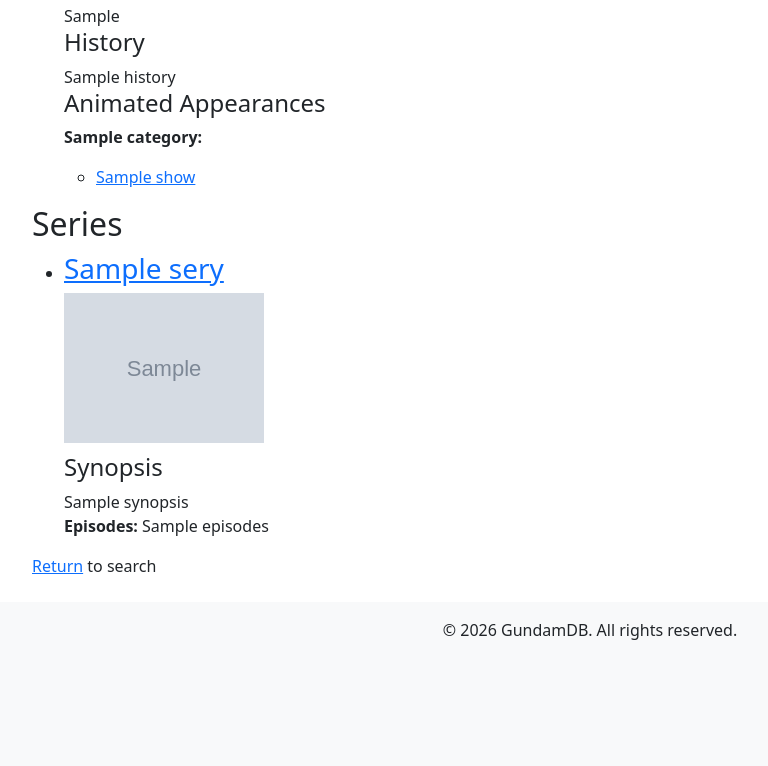
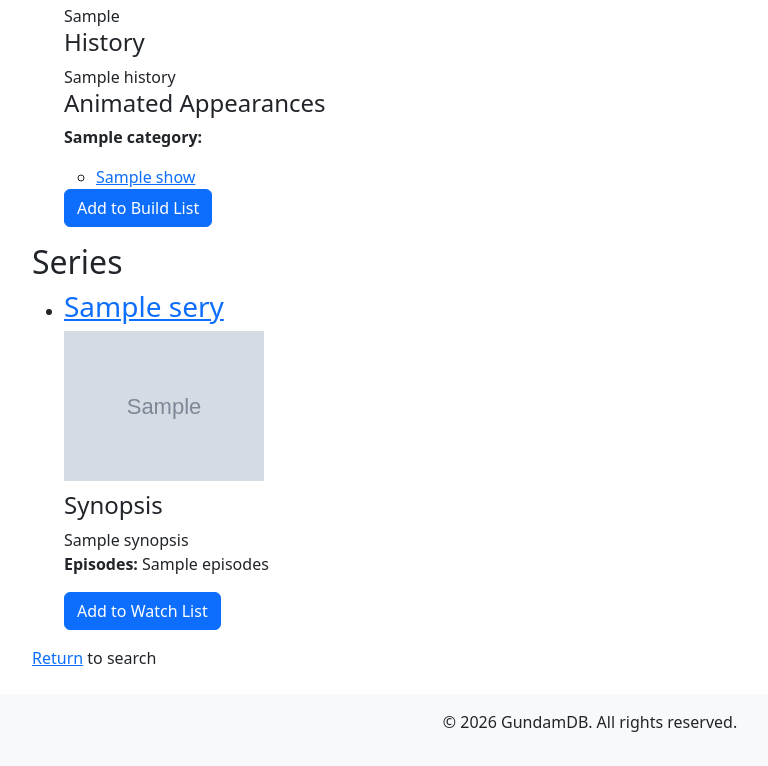
Before and after one commit to EricJostad/CS50-Final-Project, a Flask app: template templates/search_results.html in a window 1280 px wide. Shown: the part 481-1247 px from the top of the page, without its empty margins (50-818 px from the left). Before the commit the page ends 1121 px from the top, so only its background shows below. Run offline with Flask 3, Linux system fonts and the light colour scheme; the template is opened without the code that fills it: most values are stand-ins (such as "Sample title", 1, 10 or a date in 2020); grey boxes marked "Sample" are stand-in pictures.

Commit message:
Added button functionality to add to the users watch or build list, depending on result

```diff
--- a/templates/search_results.html
+++ b/templates/search_results.html
@@ -1,10 +1,6 @@
 {% extends "layout.html" %}
 
-{% block title %}
-
-Search Results
-
-{% endblock %}
+{% block title %}Search Results{% endblock %}
 
 {% block content %}
 <h1>Search Result for "{{ query }}"</h1>
@@ -58,6 +54,7 @@ Search Results
                     {% endif %}
                 {% endfor %}
             </li>
+            <button class="btn btn-primary" type="submit">Add to Build List</button>
         {% endfor %}
         </ul>
     {% endif %}
@@ -85,6 +82,7 @@ Search Results
 
             </li>
         {% endfor %}
+        <button class="btn btn-primary" type="submit">Add to Watch List</button>
         </ul>
     {% endif %}
 
```
Also changed, not shown: 1 other file.
